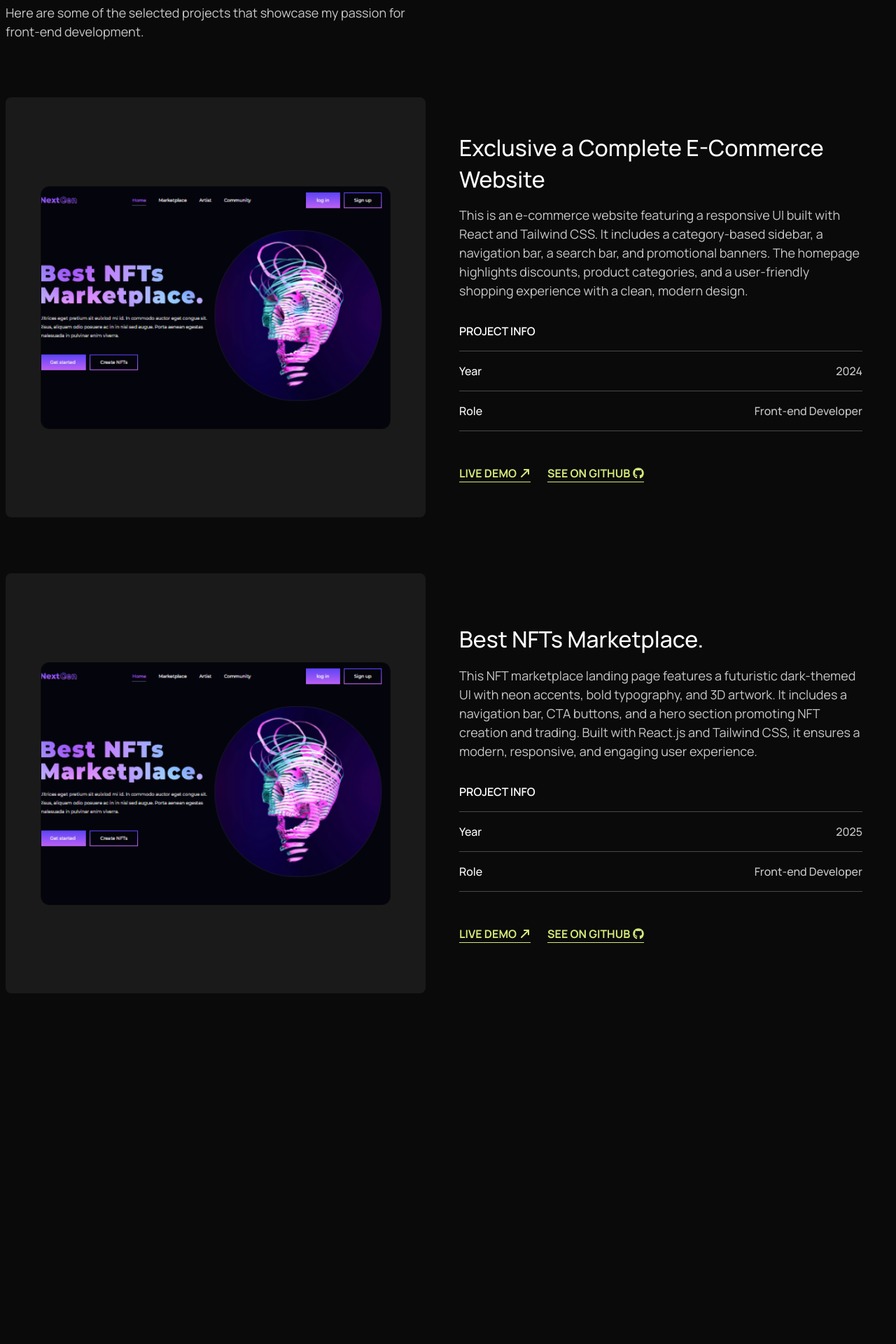
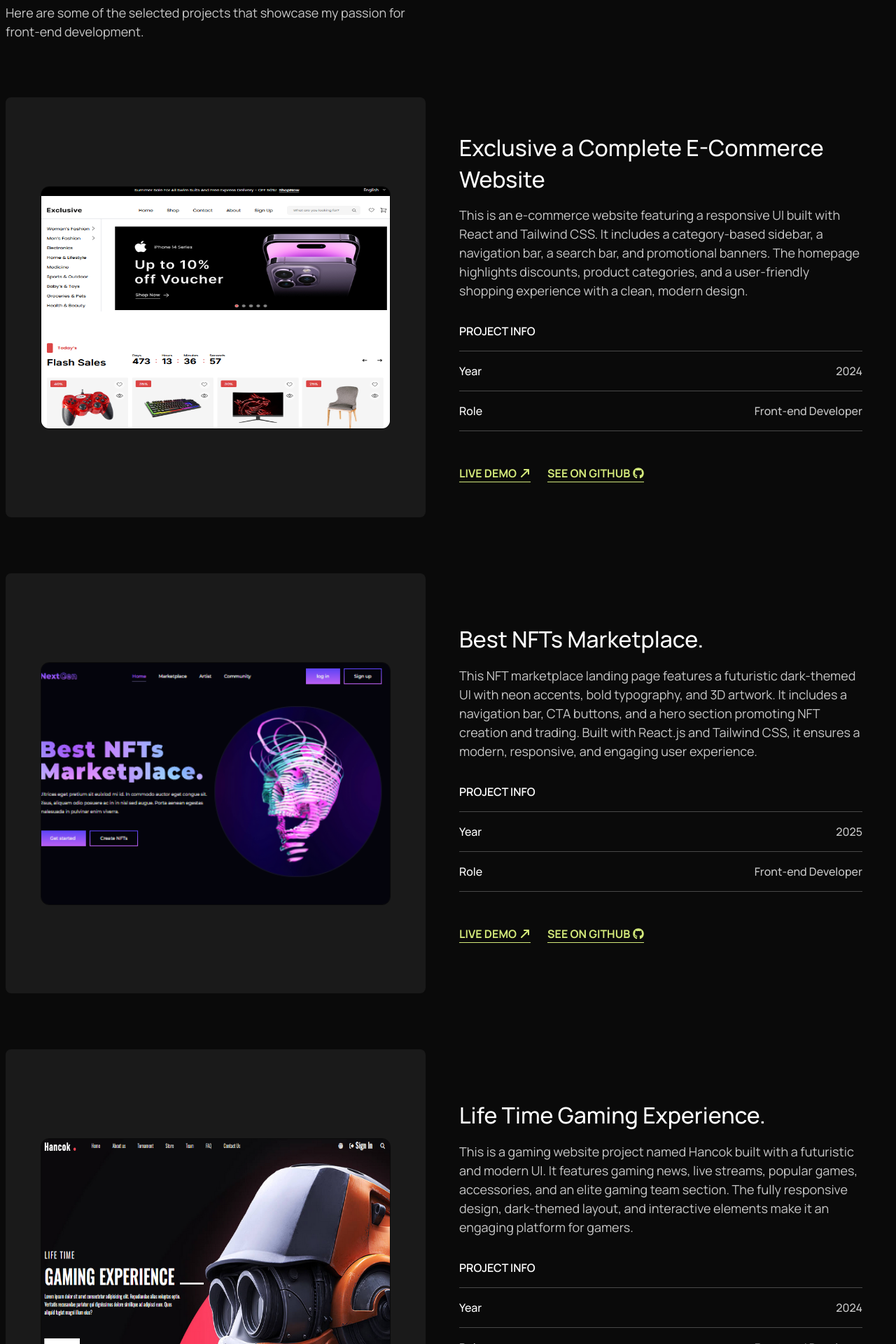
Before and after one commit to Riajul-56/Protfolio, a React (Vite) app: page / in a window 1280 px wide. Shown: the part 1020-2940 px from the top of the page at 70% size. Before the commit the page ends 2519 px from the top, so only its background shows below. Built offline with nearby package versions, Linux system fonts and the light colour scheme.

Commit message:
refactor ProjectCard component layout for better responsiveness; update Projects section with new project details and images

```diff
--- a/src/ProjectCard.jsx
+++ b/src/ProjectCard.jsx
@@ -5,11 +5,11 @@ import { FaGithub } from "react-icons/fa";
 
 const ProjectCard = ({ text, h3, img, link_1, link_2 ,year}) => {
   return (
-    <Flex className="gap-12 items-center mt-20">
-      <Flex className="bg-[#1A1A1A] w-[600px] h-[600px] items-center justify-center rounded-lg">
+    <Flex className="gap-12 items-center mt-20 flex-col sm:flex-row">
+      <Flex className="bg-[#1A1A1A] max-w-[600px] sm:w-[600px] sm:h-[600px] max-h-[600px] items-center justify-center rounded-lg">
         <img
           src={img}
-          className="w-[500px] h-[347px] rounded-xl border border-primary_bg"
+          className="sm:w-[500px] sm:h-[347px] w-auto rounded-xl border border-primary_bg"
         />
       </Flex>
 
--- a/src/section/Projects.jsx
+++ b/src/section/Projects.jsx
@@ -1,8 +1,9 @@
 import React from "react";
 import Container from "../compoents/Container";
 import ProjectCard from "../ProjectCard";
-// import project_1 from "../assets/project_1.png";
+import project_1 from "../assets/project_1.png";
 import project_2 from "../assets/project_2.png";
+import project_3 from "../assets/project_3.png";
 
 const Projects = () => {
   return (
@@ -19,7 +20,7 @@ const Projects = () => {
         </div>
 
         <ProjectCard
-          img={project_2}
+          img={project_1}
           h3={"Exclusive a Complete E-Commerce Website"}
           text={
             "This is an e-commerce website featuring a responsive UI built with React and Tailwind CSS. It includes a category-based sidebar, a navigation bar, a search bar, and promotional banners. The homepage highlights discounts, product categories, and a user-friendly shopping experience with a clean, modern design."
@@ -39,6 +40,17 @@ const Projects = () => {
           link_1={"https://nextgen-gules.vercel.app/"}
           link_2={"https://github.com/Riajul-56/NextGen"}
         />
+
+        <ProjectCard
+          img={project_3}
+          h3={"Life Time Gaming Experience."}
+          text={
+            "This is a gaming website project named Hancok built with a futuristic and modern UI. It features gaming news, live streams, popular games, accessories, and an elite gaming team section. The fully responsive design, dark-themed layout, and interactive elements make it an engaging platform for gamers."
+          }
+          year={2024}
+          link_1={"https://hancok.vercel.app/"}
+          link_2={"https://github.com/Riajul-56/Hancok"}
+        />
       </Container>
     </section>
   );
```
Also changed, not shown: src/assets/project_3.png (added).
